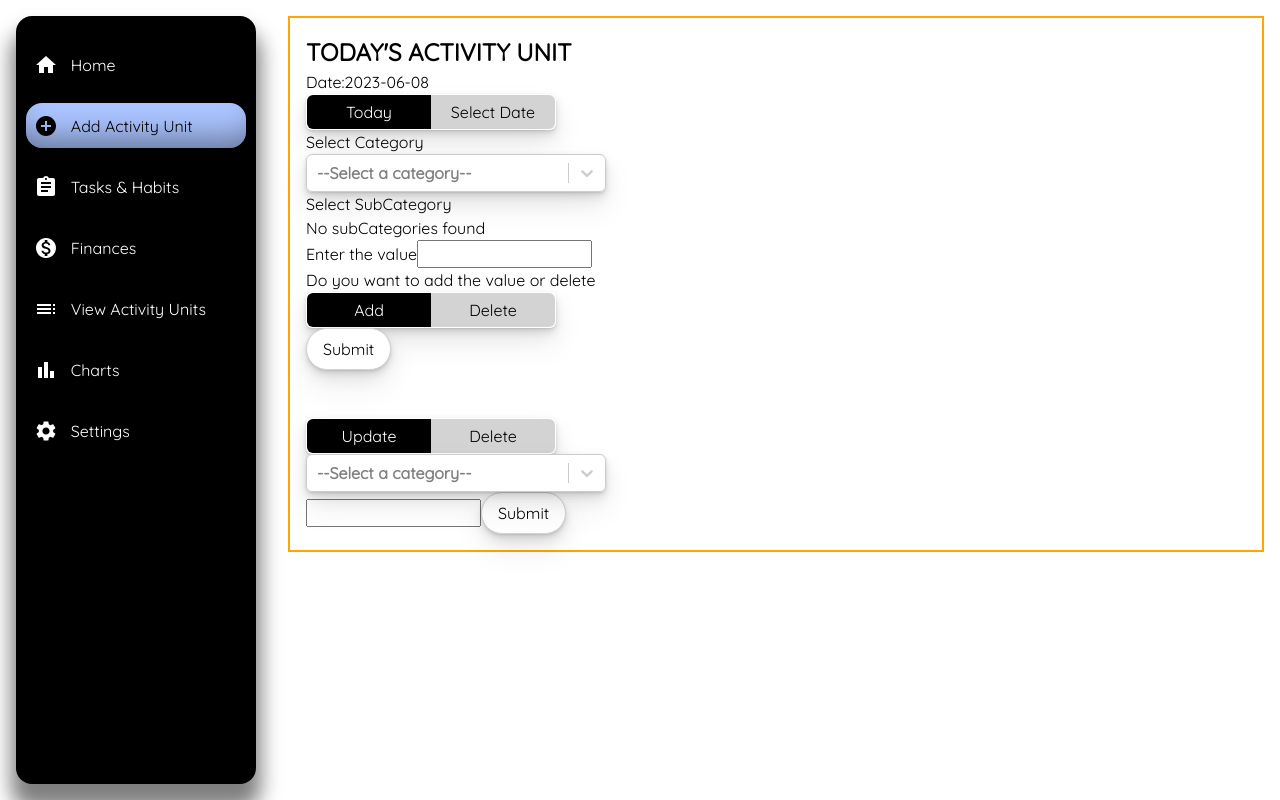
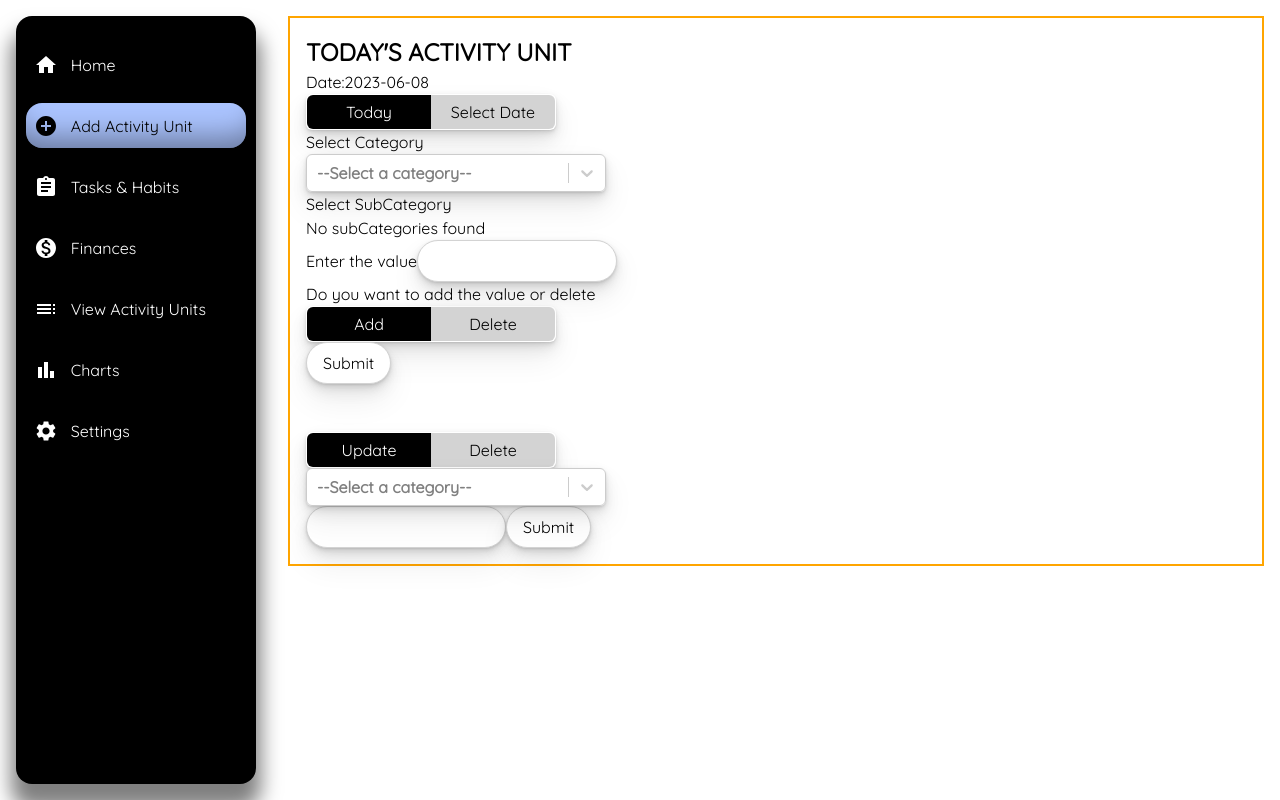
Before and after one commit to berkaysson/lifemap, a React (Create React App) app: page /edit-activity-unit in a window 1280 px wide. Built offline with nearby package versions, Linux system fonts and the light colour scheme.

Commit message:
Implement StyledInput

```diff
--- a/src/Components/Categories/CategoriesForm.js
+++ b/src/Components/Categories/CategoriesForm.js
@@ -7,6 +7,7 @@ import ToggleButton from "../Wrappers/Styled-Elements/ToggleButton";
 import CategorySubCategorySelect from "./CategorySubCategorySelect.js";
 import FormWrapper from "../Wrappers/Styled-Wrappers/FormWrapper";
 import { StyledSelect } from "../Wrappers/Styled-Elements/StyledSelect";
+import StyledInput from "../Wrappers/Styled-Elements/StyledInput";
 
 const CategoryUpdateFormWrapper = styled.div``;
 
@@ -97,7 +98,7 @@ const CategoriesForm = ({
                 onChange={categorySelectHandler}
                 placeholder="--Select a category--"
               />
-              <input type="text" name="subCategoryInput"></input>
+              <StyledInput type="text" name="subCategoryInput" />
               <Button text={"Submit"} type={"submit"} />
             </FormWrapper>
           </>
--- a/src/Components/DataViewer/DataViewerForm.js
+++ b/src/Components/DataViewer/DataViewerForm.js
@@ -2,6 +2,7 @@ import styled from "styled-components";
 
 import Button from "../Wrappers/Styled-Elements/Button";
 import FormWrapper from "../Wrappers/Styled-Wrappers/FormWrapper";
+import StyledInput from "../Wrappers/Styled-Elements/StyledInput";
 
 const DataViewerFormWrapper = styled.div``;
 
@@ -14,7 +15,7 @@ const DataViewerForm = ({ onDateSelection }) => {
   return (
     <DataViewerFormWrapper>
       <FormWrapper onSubmit={clickHandler}>
-        <input type="date" />
+        <StyledInput type="date" />
         <Button text={"Display the Date"} type={"submit"} />
       </FormWrapper>
     </DataViewerFormWrapper>
--- a/src/Components/Finances/FinanceDataList.js
+++ b/src/Components/Finances/FinanceDataList.js
@@ -6,6 +6,7 @@ import moment from "moment";
 import FinanceDataListItem from "./FinanceDataListItem";
 import ToggleButton from "../Wrappers/Styled-Elements/ToggleButton";
 import DateRangeSelector from "../Wrappers/DateRangeSelector";
+import StyledInput from "../Wrappers/Styled-Elements/StyledInput";
 
 const CURRENT_DATE = new Date().toISOString().slice(0, 10);
 
@@ -81,7 +82,7 @@ const FinanceDataList = ({
       {isDateRangeSelected ? (
         <DateRangeSelector onSubmit={dateRangeInputHandler} />
       ) : (
-        <input type="date" value={selectedDate} onChange={dateInputHandler} />
+        <StyledInput type="date" value={selectedDate} onChange={dateInputHandler} />
       )}
       <ul>
         {!filteredFinanceDatas || filteredFinanceDatas.length === 0 ? (
--- a/src/Components/Finances/FinancesForm.js
+++ b/src/Components/Finances/FinancesForm.js
@@ -6,6 +6,7 @@ import Button from "../Wrappers/Styled-Elements/Button";
 import ToggleButton from "../Wrappers/Styled-Elements/ToggleButton";
 import SubCategorySelect from "../Wrappers/SubCategorySelect";
 import FormWrapper from "../Wrappers/Styled-Wrappers/FormWrapper";
+import StyledInput from "../Wrappers/Styled-Elements/StyledInput";
 
 const Wrapper = styled.div`
   border: 1px solid red;
@@ -92,7 +93,7 @@ const FinancesForm = ({
       <FormWrapper onSubmit={submitHandler}>
         <label>Date:</label>
         {dateInputActive ? (
-          <input type="date" name="dateInput" defaultValue={date}></input>
+          <StyledInput type="date" name="dateInput" defaultValue={date} />
         ) : (
           date
         )}
@@ -116,7 +117,7 @@ const FinancesForm = ({
             { value: "income", label: "Income" },
           ]}
         />
-        <input type="number" name="expenseValue" />
+        <StyledInput type="number" name="expenseValue" />
         <Button text={"Submit"} type={"submit"} />
       </FormWrapper>
     </Wrapper>
--- a/src/Components/Others/ActivityForm.js
+++ b/src/Components/Others/ActivityForm.js
@@ -6,6 +6,7 @@ import Button from "../Wrappers/Styled-Elements/Button";
 import ToggleButton from "../Wrappers/Styled-Elements/ToggleButton";
 import CategorySubCategorySelect from "../Categories/CategorySubCategorySelect";
 import FormWrapper from "../Wrappers/Styled-Wrappers/FormWrapper";
+import StyledInput from "../Wrappers/Styled-Elements/StyledInput";
 
 const DataUpdaterFormWrapper = styled.div``;
 
@@ -97,11 +98,11 @@ const ActivityForm = ({ onUpdateActivityDataUnit, activityCategories }) => {
       <FormWrapper onSubmit={submitHandler}>
         <label>Date:</label>
         {dateInputActive ? (
-          <input
+          <StyledInput
             type="date"
             name="dateInput"
             defaultValue={selectedDate}
-          ></input>
+          />
         ) : (
           selectedDate
         )}
@@ -117,7 +118,7 @@ const ActivityForm = ({ onUpdateActivityDataUnit, activityCategories }) => {
           onSubCategorySelect={subCategorySelectHandler}
         />
         <label>Enter the value</label>
-        <input type="number" name="valueInput"></input>
+        <StyledInput type="number" name="valueInput" />
         <div>
           <label>Do you want to add the value or delete</label>
           <ToggleButton
--- a/src/Components/Others/ImportExport.js
+++ b/src/Components/Others/ImportExport.js
@@ -3,6 +3,7 @@ import { useState } from "react";
 import Button from "../Wrappers/Styled-Elements/Button";
 
 import styled from "styled-components";
+import StyledInput from "../Wrappers/Styled-Elements/StyledInput";
 
 const DexieImportExportWrapper = styled.div``;
 
--- a/src/Components/Tasks&Habits/Habits/HabitDurationInput.js
+++ b/src/Components/Tasks&Habits/Habits/HabitDurationInput.js
@@ -1,6 +1,7 @@
 import React, { useState, useEffect } from "react";
 import moment from "moment";
 import { calculateFrequencyDateValue, formatDate } from "../../../Utilities/dateHelpers";
+import StyledInput from "../../Wrappers/Styled-Elements/StyledInput";
 
 const HabitDurationInput = ({ onChange, frequency }) => {
   const [dateRange, setDateRange] = useState(null);
@@ -36,7 +37,7 @@ const HabitDurationInput = ({ onChange, frequency }) => {
   return (
     <>
       <label>Habit Period:</label>
-      <input
+      <StyledInput
         type="number"
         placeholder="Enter task period"
         value={duration || ""}
@@ -45,13 +46,15 @@ const HabitDurationInput = ({ onChange, frequency }) => {
       {dateRange && frequency && (
         <p>
           Start Date:{" "}
-        <input
+          <StyledInput
             type="date"
             value={startDate || formatDate(new Date())}
             onChange={handleStartDateChange}
           />
-        , End Date: {moment(new Date(dateRange?.endDate))
-              .subtract(1, 'day').format("YYYY-MM-DD")}
+          , End Date:{" "}
+          {moment(new Date(dateRange?.endDate))
+            .subtract(1, "day")
+            .format("YYYY-MM-DD")}
         </p>
       )}
     </>
--- a/src/Components/Tasks&Habits/Habits/HabitsForm.js
+++ b/src/Components/Tasks&Habits/Habits/HabitsForm.js
@@ -6,6 +6,7 @@ import HabitFrequencySelector from "./HabitFrequencySelector";
 import HabitDurationInput from "./HabitDurationInput";
 import FormWrapper from "../../Wrappers/Styled-Wrappers/FormWrapper";
 import Button from "../../Wrappers/Styled-Elements/Button";
+import StyledInput from "../../Wrappers/Styled-Elements/StyledInput";
 
 const HabitsForm = ({ onAddHabitUnit, activityCategories }) => {
   const [habit, setHabit] = useState({
@@ -64,10 +65,10 @@ const HabitsForm = ({ onAddHabitUnit, activityCategories }) => {
         <HabitFrequencySelector onSelect={frequencyHandler} />
         <HabitDurationInput onChange={durationHandler} frequency={habit.frequency} />
         <label>Enter minute:</label>
-        <input type="number" name="timeValue" onChange={timeValueHandler} />
+        <StyledInput type="number" name="timeValue" onChange={timeValueHandler} />
         <label>
           Enter Name of the habit
-          <input type="text" name="nameValue" onChange={nameValueHandler} />
+          <StyledInput type="text" name="nameValue" onChange={nameValueHandler} />
         </label>
         <Button type={"submit"} text={"Submit"} />
       </FormWrapper>
--- a/src/Components/Tasks&Habits/Tasks/TasksForm.js
+++ b/src/Components/Tasks&Habits/Tasks/TasksForm.js
@@ -5,6 +5,7 @@ import CategorySubCategorySelect from "../../Categories/CategorySubCategorySelec
 import DateRangeSelector from "../../Wrappers/DateRangeSelector";
 import FormWrapper from "../../Wrappers/Styled-Wrappers/FormWrapper";
 import Button from "../../Wrappers/Styled-Elements/Button";
+import StyledInput from "../../Wrappers/Styled-Elements/StyledInput";
 
 const TasksForm = ({ activityCategories, onAddTaskUnit }) => {
   const [task, setTask] = useState({
@@ -47,10 +48,10 @@ const TasksForm = ({ activityCategories, onAddTaskUnit }) => {
         />
         <DateRangeSelector onSubmit={dateRangeHandler} />
         <label>Enter minute:</label>
-        <input type="number" name="timeValue" onChange={timeValueHandler} />
+        <StyledInput type="number" name="timeValue" onChange={timeValueHandler} />
         <label>
           Enter Name of the task
-          <input type="text" name="nameValue" onChange={nameValueHandler} />
+          <StyledInput type="text" name="nameValue" onChange={nameValueHandler} />
         </label>
 
         <Button type={"submit"} text={"Submit"} />
```
Lines whose indentation alone changed are shown as unchanged.
